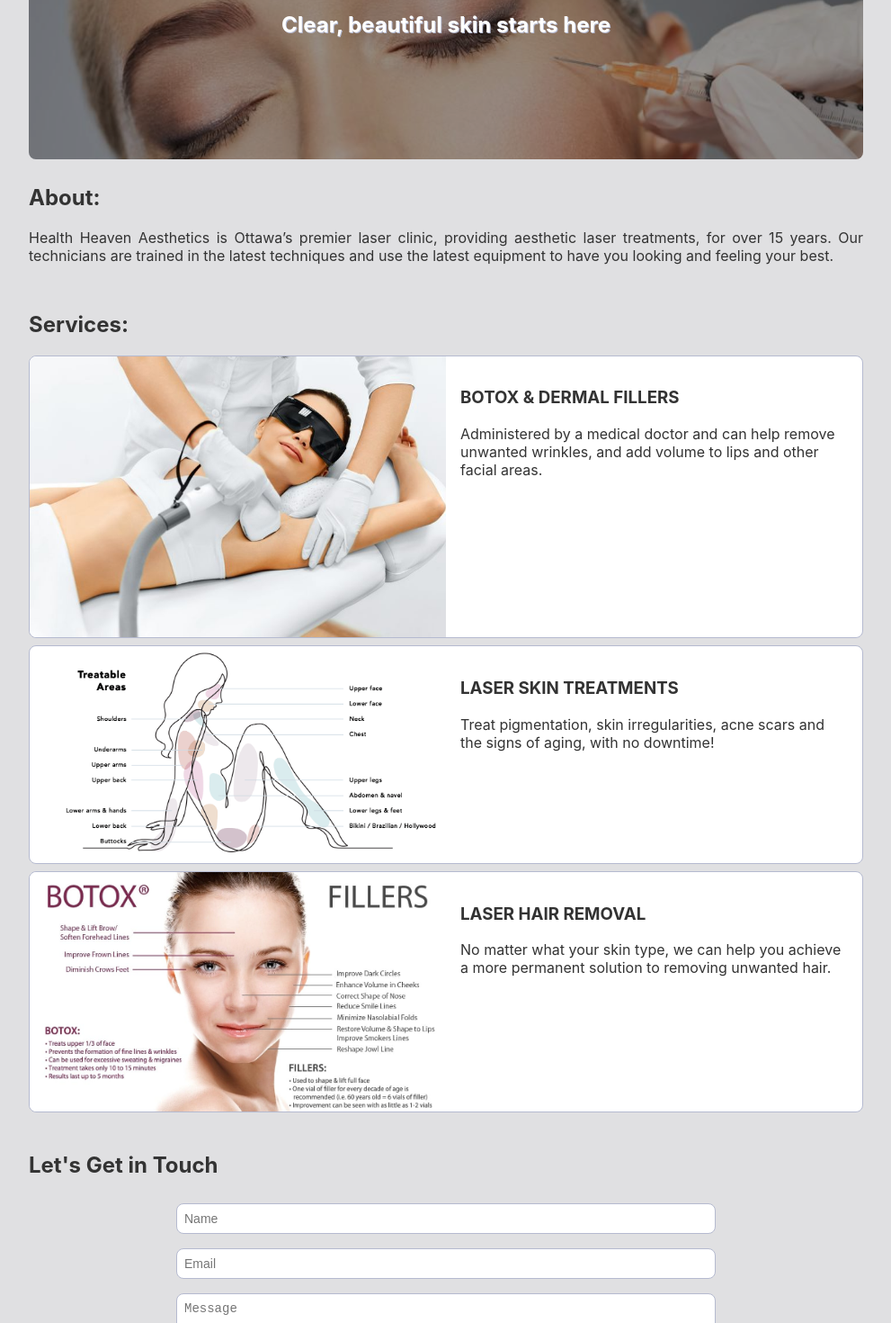
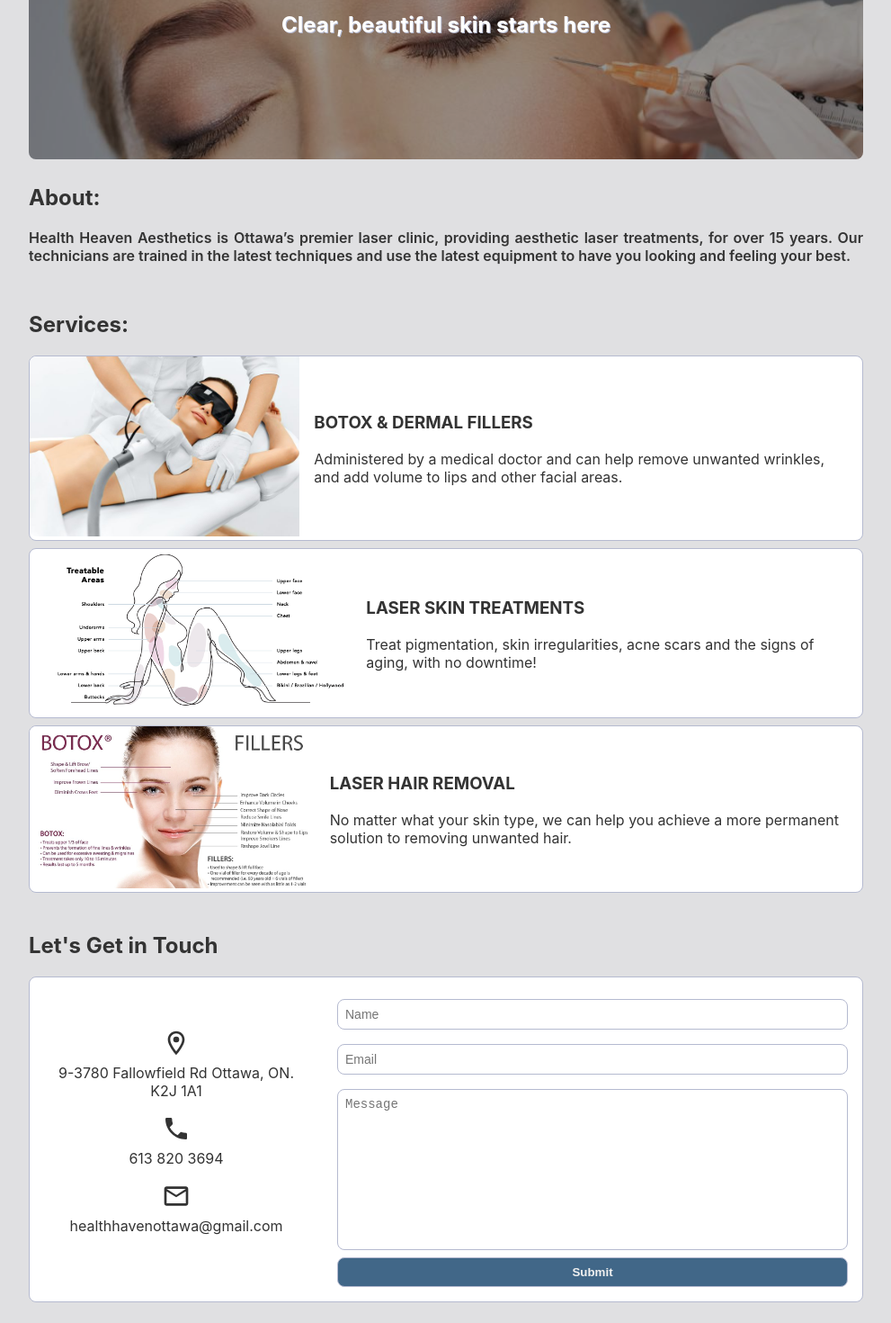
Before and after one commit to LaithAlwani/laser-clinic, a React (Vite) app: page / in a window 1280 px wide. Shown: the part 191-1661 px from the top of the page at 90% size, without its empty margins (144-1135 px from the left). Built offline with nearby package versions, Linux system fonts and the light colour scheme.

Commit message:
contact form updated with icons and information

```diff
--- a/src/App.css
+++ b/src/App.css
@@ -16,6 +16,10 @@
 }
 .section{
   padding: 0.5rem 0;
+}
+
+.bold{
+  font-weight: 600;
 }
 /*Navbar */
 nav{
@@ -62,7 +66,7 @@ nav a{
   font-size: 1.5rem;
   color: white;
   text-shadow: 1px 1px  var(--cadet-blue);
-
+  text-align: center;
 }
 /*hero Ends*/
 
@@ -76,11 +80,12 @@ nav a{
   width: 100%;
   display: flex;
   justify-content: center;
-  padding:0 ;
+  align-items: center;
   border: 1px solid var(--cadet-blue);
   margin: 0.5rem 0;
   border-radius: var(--border-radius);
   background: white;
+
 }
 
 .card .img-container{
@@ -96,17 +101,31 @@ nav a{
 .card div{
   border-radius: 0  0.5rem  0.5rem 0;
   padding: 1rem;
-  width: 50%;
+  min-width: 30%;
 }
 
 /*Services ends*/
 
 /*Contact*/
+.card svg{
+
+  font-size: 2rem;
+}
+
+.contact-icons{
+text-align: center;
+}
+.contact-icons p{
+  margin-top: 0.2rem;
+}
+
 .contact-form{
+  width: 100%;
   display: flex;
   flex-direction: column;
   margin: 0 auto;
   max-width: 600px;
+  padding: 1rem;
 }
 
 input, textarea{
@@ -153,7 +172,7 @@ footer span {
 
 /*media quries*/
 
-@media screen and (max-width:450px) {
+@media screen and (max-width:600px) {
   .card{
     flex-direction: column;
     align-items: center;
@@ -170,4 +189,9 @@ footer span {
     width: 100%;
   }
 
+  .card svg{
+
+    font-size: 3rem;
+  }
+
 }
--- a/src/App.jsx
+++ b/src/App.jsx
@@ -18,7 +18,7 @@ function App() {
         <div className="services section" id="services">
           <Services />
         </div>
-        <div className="contact section" id="contact">
+        <div className="section" id="contact">
           <Contact />
         </div>
       </Layout>
--- a/src/components/About.jsx
+++ b/src/components/About.jsx
@@ -2,14 +2,14 @@ import React from "react";
 
 export default function About() {
   return (
-    <div>
+    <>
       <h2>About:</h2>
-      <p>
+      <p className="bold">
         Health Heaven Aesthetics is Ottawa’s premier laser clinic, providing
         aesthetic laser treatments, for over 15 years. Our technicians are
         trained in the latest techniques and use the latest equipment to have
         you looking and feeling your best.
       </p>
-    </div>
+    </>
   );
 }
--- a/src/components/Contact.jsx
+++ b/src/components/Contact.jsx
@@ -1,4 +1,7 @@
 import { useState } from "react";
+import { MdOutlineLocationOn } from "react-icons/md";
+import { MdLocalPhone } from "react-icons/md";
+import { MdOutlineMail } from "react-icons/md";
 
 export default function Contact() {
   const [name, setName] = useState();
@@ -6,9 +9,11 @@ export default function Contact() {
   const [message, setMessage] = useState();
 
   const handleSubmit = (e) => {
-    const request={
-      name, email, message
-    }
+    const request = {
+      name,
+      email,
+      message,
+    };
     e.preventDefault();
     console.log(request);
     setName("");
@@ -18,6 +23,18 @@ export default function Contact() {
   return (
     <>
       <h2>Let's Get in Touch</h2>
+      <div className="card">
+        <div className="contact-icons">
+          <MdOutlineLocationOn />
+          <p>9-3780 Fallowfield Rd Ottawa, ON. K2J 1A1</p>
+
+          <MdLocalPhone />
+          <p>613 820 3694</p>
+
+          <MdOutlineMail />
+          <p>healthhavenottawa@gmail.com</p>
+        </div>
+
         <form onSubmit={handleSubmit} className="contact-form">
           <input
             type="text"
@@ -41,10 +58,10 @@ export default function Contact() {
             placeholder="Message"
             value={message}
             onChange={(e) => setMessage(e.target.value)}
-          required
-        ></textarea>
+            required></textarea>
           <button>Submit</button>
         </form>
+      </div>
     </>
   );
 }
```
Lines whose indentation alone changed are shown as unchanged.
